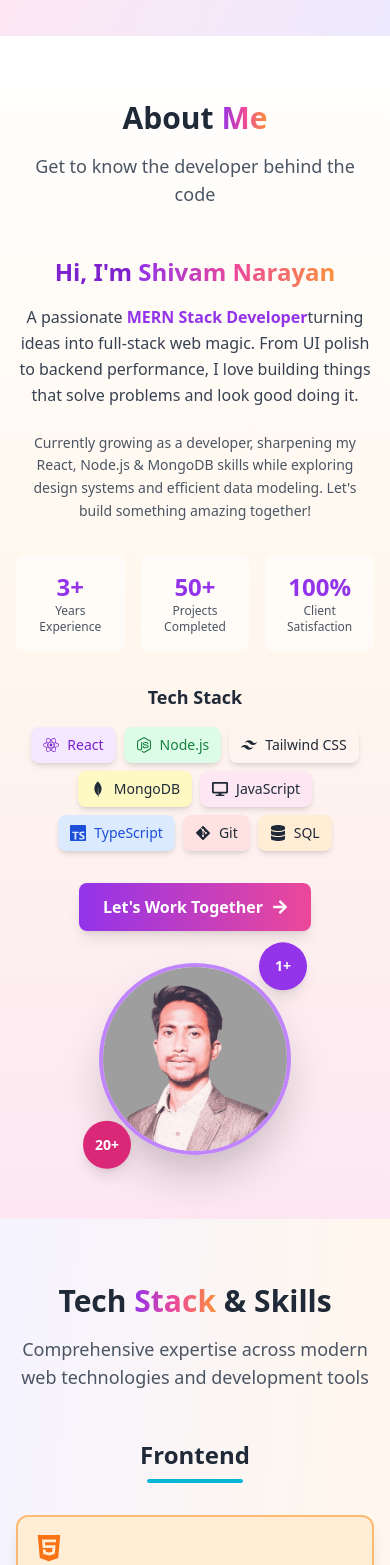
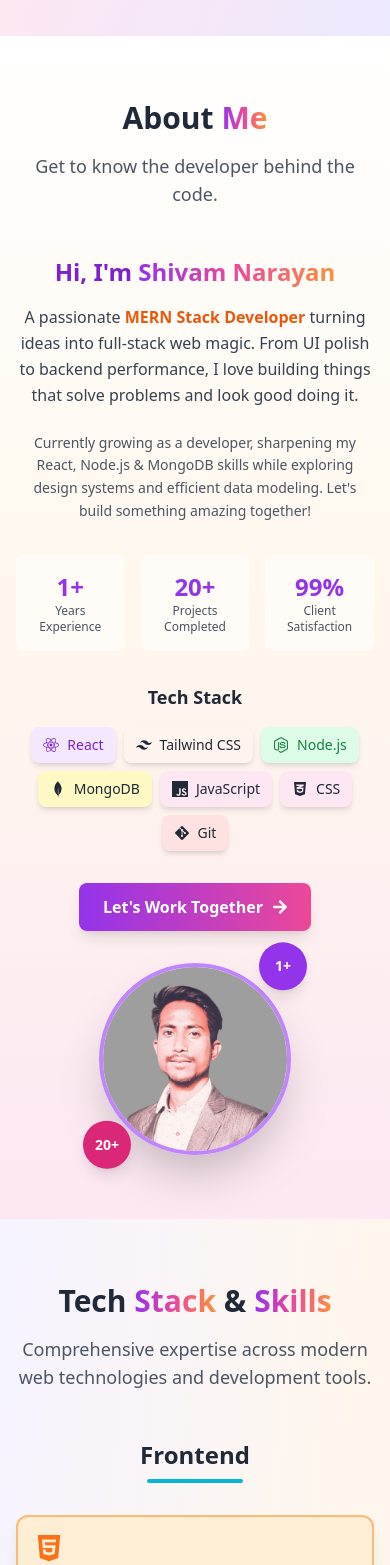
Before and after one commit to Cvm0007/CVM-MERN, a React (Vite) app: page / in a window 390 px wide. Shown: the part 1042-2607 px from the top of the page. Built offline with nearby package versions, Linux system fonts and the light colour scheme.

Commit message:
6 : Fixed Animations - Home

```diff
--- a/src/components/About.jsx
+++ b/src/components/About.jsx
@@ -1,6 +1,6 @@
 import React from 'react';
 import { Link } from 'react-router-dom';
-import { FaReact, FaNodeJs, FaDatabase, FaDesktop, FaArrowRight, FaCode, FaGitAlt, FaHtml5, FaCss3Alt } from 'react-icons/fa';
+import { FaReact, FaNodeJs, FaDatabase, FaArrowRight, FaGitAlt, FaCss3Alt } from 'react-icons/fa';
 import { SiTailwindcss, SiMongodb, SiJavascript, SiTypescript } from 'react-icons/si';
 import { motion } from 'framer-motion';
 import { useTheme } from '../contexts/ThemeContext';
@@ -18,17 +18,19 @@ import { useTheme } from '../contexts/ThemeContext';
  */
 const About = () => {
   const { isDark } = useTheme();
+  const MotionLink = motion(Link);
 
   // Tech stack data for easier maintenance
   const techStack = [
     { icon: <FaReact />, name: 'React', color: 'purple' },
+    { icon: <SiTailwindcss />, name: 'Tailwind CSS', color: 'indigo' },
     { icon: <FaNodeJs />, name: 'Node.js', color: 'green' },
-    { icon: <SiTailwindcss />, name: 'Tailwind CSS', color: 'indigo' },
     { icon: <SiMongodb />, name: 'MongoDB', color: 'yellow' },
-    { icon: <FaDesktop />, name: 'JavaScript', color: 'pink' },
-    { icon: <SiTypescript />, name: 'TypeScript', color: 'blue' },
+    { icon: <SiJavascript />, name: 'JavaScript', color: 'pink' },
+    { icon: <FaCss3Alt />, name: 'CSS', color: 'pink' },
+    // { icon: <SiTypescript />, name: 'TypeScript', color: 'blue' },
     { icon: <FaGitAlt />, name: 'Git', color: 'red' },
-    { icon: <FaDatabase />, name: 'SQL', color: 'orange' }
+    // { icon: <FaDatabase />, name: 'SQL', color: 'orange' }
   ];
 
   return (
@@ -57,7 +59,7 @@ const About = () => {
           <p className={`text-lg sm:text-xl max-w-2xl mx-auto ${
             isDark ? 'text-gray-400' : 'text-gray-600'
           }`}>
-            Get to know the developer behind the code
+            Get to know the developer behind the code.
           </p>
         </motion.div>
 
@@ -87,14 +89,14 @@ const About = () => {
                 transition={{ duration: 0.3 }}
               >
                 <img
-                  src="./Shivam.png" // Replace with your real image
+                  src="./Shivam.png" // Replace with real image
                   alt="Shivam Avatar"
                   className="object-cover w-full h-full"
                 />
 
                 {/* Animated Border */}
                 <motion.div
-                  className={`absolute inset-0 rounded-full border-4 ${
+                  className={`absolute inset-0 rounded-full border-8 ${
                     isDark ? 'border-purple-400' : 'border-purple-300'
                   }`}
                   animate={{ scale: [1, 1.1, 1] }}
@@ -139,8 +141,8 @@ const About = () => {
               <p className={`text-base sm:text-lg mb-6 leading-relaxed ${
                 isDark ? 'text-gray-300' : 'text-gray-700'
               }`}>
-                A passionate <span className={`font-semibold ${isDark ? 'text-purple-400' : 'text-purple-600'}`}>MERN Stack Developer</span>
-                turning ideas into full-stack web magic. From UI polish to backend performance, I love building things
+                A passionate <span className={`font-semibold ${isDark ? 'text-orange-400' : 'text-orange-600'}`}>MERN Stack Developer </span>
+                  turning ideas into full-stack web magic. From UI polish to backend performance, I love building things
                 that solve problems and look good doing it.
               </p>
             </motion.div>
@@ -168,9 +170,9 @@ const About = () => {
               className="grid grid-cols-3 gap-4 mb-8"
             >
               {[
-                { number: '3+', label: 'Years Experience' },
-                { number: '50+', label: 'Projects Completed' },
-                { number: '100%', label: 'Client Satisfaction' }
+                { number: '1+', label: 'Years Experience' },
+                { number: '20+', label: 'Projects Completed' },
+                { number: '99%', label: 'Client Satisfaction' }
               ].map((stat, index) => (
                 <motion.div
                   key={index}
@@ -211,12 +213,12 @@ const About = () => {
                 {techStack.map((tech, index) => (
                   <motion.span
                     key={tech.name}
-                    className={`flex items-center gap-2 px-3 py-2 rounded-lg shadow-md hover:shadow-lg transition-all duration-300 ${
+                    className={`flex items-center gap-2 px-3 py-2 rounded-lg shadow-md hover:shadow-lg transition-all duration-300 hover:animate-pulse ${
                       isDark
                         ? `text-${tech.color}-300 bg-${tech.color}-900/30 border border-${tech.color}-700`
                         : `text-${tech.color}-700 bg-${tech.color}-100`
                     }`}
-                    whileHover={{ scale: 1.05, y: -2 }}
+                    // whileHover={{ scale: 1.05, y: -2 }}
                     whileTap={{ scale: 0.95 }}
                     initial={{ opacity: 0, scale: 0.8 }}
                     animate={{ opacity: 1, scale: 1 }}
@@ -230,15 +232,15 @@ const About = () => {
             </motion.div>
 
             {/* Contact Me CTA - Enhanced button */}
-            <motion.a
+            <MotionLink
               to="/contact"
               initial={{ opacity: 0, y: 20 }}
               whileInView={{ opacity: 1, y: 0 }}
-              transition={{ duration: 0.6, delay: 0.6 }}
+              // transition={{ duration: 0.6, delay: 0.6 }}
               viewport={{ once: true }}
-              whileHover={{ scale: 1.05, y: -2 }}
+              whileHover={{ scale: 1.05, rotate: 5 }}
               whileTap={{ scale: 0.95 }}
-              className="inline-flex items-center gap-2 px-6 sm:px-8 py-3 sm:py-4 bg-gradient-to-r from-purple-600 to-pink-500 text-white rounded-lg shadow-lg hover:from-purple-700 hover:to-pink-600 hover:shadow-xl transition-all duration-300 font-semibold"
+              className="inline-flex items-center gap-2 px-6 sm:px-8 py-3 sm:py-4 bg-gradient-to-r from-purple-600 to-pink-500 text-white rounded-lg shadow-lg hover:from-purple-700 hover:to-pink-600 hover:shadow-xl transition-all duration-300 font-semibold hover:animate-pulse"
             >
               Let's Work Together
               <motion.div
@@ -247,7 +249,7 @@ const About = () => {
               >
                 <FaArrowRight />
               </motion.div>
-            </motion.a>
+            </MotionLink>
           </div>
         </motion.div>
       </div>
--- a/src/components/Hero.jsx
+++ b/src/components/Hero.jsx
@@ -151,7 +151,8 @@ const Hero = () => {
               <motion.a
                 href="/Shivam_Narayan_MERN.pdf"
                 download
-                whileHover={{ scale: 1.05, rotate: -5 }}
+                initial={{ opacity: 1, rotate: 180 }}
+                whileHover={{ scale: 1.05, rotate: 0 }}
                 whileTap={{ scale: 0.95 }}
                 className={`px-6 sm:px-8 py-3 sm:py-4 font-semibold rounded-lg shadow hover:shadow-md transition-all duration-300 text-center animate-glow ${
                   isDark
--- a/src/components/Skills.jsx
+++ b/src/components/Skills.jsx
@@ -1,8 +1,8 @@
 // src/components/Skills.jsx
 import React from 'react';
 import { motion } from 'framer-motion';
-import { FaHtml5, FaCss3Alt, FaJs, FaReact, FaNodeJs, FaDatabase, FaGitAlt, FaGithub, FaDocker, FaAws, FaFigma, FaPython } from 'react-icons/fa';
-import { SiTailwindcss, SiMongodb, SiTypescript, SiRedux, SiNextdotjs, SiGraphql, SiPostgresql, SiRedis } from 'react-icons/si';
+import { FaHtml5, FaCss3Alt, FaJs, FaReact, FaNodeJs, FaGitAlt, FaGithub, FaDocker, FaAws, FaFigma, FaPython } from 'react-icons/fa';
+import { SiTailwindcss, SiMongodb, SiPostgresql, SiRedis, SiPhp, SiBookstack } from 'react-icons/si';
 import { useTheme } from '../contexts/ThemeContext';
 
 /**
@@ -26,7 +26,7 @@ const Skills = () => {
       icon: <FaHtml5 />,
       name: 'HTML5',
       category: 'Frontend',
-      level: 95,
+      level: 72,
       color: 'text-orange-500',
       darkColor: 'text-orange-400',
       bgColor: 'bg-orange-100 dark:bg-orange-900/20',
@@ -36,7 +36,7 @@ const Skills = () => {
       icon: <FaCss3Alt />,
       name: 'CSS3',
       category: 'Frontend',
-      level: 90,
+      level: 64,
       color: 'text-blue-500',
       darkColor: 'text-blue-400',
       bgColor: 'bg-blue-100 dark:bg-blue-900/20',
@@ -46,57 +46,57 @@ const Skills = () => {
       icon: <FaJs />,
       name: 'JavaScript',
       category: 'Frontend',
-      level: 92,
+      level: 86,
       color: 'text-yellow-500',
       darkColor: 'text-yellow-400',
       bgColor: 'bg-yellow-100 dark:bg-yellow-900/20',
       borderColor: 'border-yellow-300 dark:border-yellow-600'
     },
-    {
-      icon: <SiTypescript />,
-      name: 'TypeScript',
-      category: 'Frontend',
-      level: 85,
-      color: 'text-blue-600',
-      darkColor: 'text-blue-400',
-      bgColor: 'bg-blue-100 dark:bg-blue-900/20',
-      borderColor: 'border-blue-300 dark:border-blue-600'
-    },
+    // {
+    //   icon: <SiTypescript />,
+    //   name: 'TypeScript',
+    //   category: 'Frontend',
+    //   level: 85,
+    //   color: 'text-blue-600',
+    //   darkColor: 'text-blue-400',
+    //   bgColor: 'bg-blue-100 dark:bg-blue-900/20',
+    //   borderColor: 'border-blue-300 dark:border-blue-600'
+    // },
     {
       icon: <FaReact />,
       name: 'React.js',
       category: 'Frontend',
-      level: 94,
+      level: 68,
       color: 'text-cyan-400',
       darkColor: 'text-cyan-300',
       bgColor: 'bg-cyan-100 dark:bg-cyan-900/20',
       borderColor: 'border-cyan-300 dark:border-cyan-600'
     },
-    {
-      icon: <SiNextdotjs />,
-      name: 'Next.js',
-      category: 'Frontend',
-      level: 88,
-      color: 'text-gray-800',
-      darkColor: 'text-gray-300',
-      bgColor: 'bg-gray-100 dark:bg-gray-800/50',
-      borderColor: 'border-gray-300 dark:border-gray-600'
-    },
-    {
-      icon: <SiRedux />,
-      name: 'Redux',
-      category: 'Frontend',
-      level: 86,
-      color: 'text-purple-600',
-      darkColor: 'text-purple-400',
-      bgColor: 'bg-purple-100 dark:bg-purple-900/20',
-      borderColor: 'border-purple-300 dark:border-purple-600'
-    },
+    // {
+    //   icon: <SiNextdotjs />,
+    //   name: 'Next.js',
+    //   category: 'Frontend',
+    //   level: 88,
+    //   color: 'text-gray-800',
+    //   darkColor: 'text-gray-300',
+    //   bgColor: 'bg-gray-100 dark:bg-gray-800/50',
+    //   borderColor: 'border-gray-300 dark:border-gray-600'
+    // },
+    // {
+    //   icon: <SiRedux />,
+    //   name: 'Redux',
+    //   category: 'Frontend',
+    //   level: 86,
+    //   color: 'text-purple-600',
+    //   darkColor: 'text-purple-400',
+    //   bgColor: 'bg-purple-100 dark:bg-purple-900/20',
+    //   borderColor: 'border-purple-300 dark:border-purple-600'
+    // },
     {
       icon: <SiTailwindcss />,
       name: 'Tailwind CSS',
       category: 'Frontend',
-      level: 93,
+      level: 70,
       color: 'text-teal-500',
       darkColor: 'text-teal-400',
       bgColor: 'bg-teal-100 dark:bg-teal-900/20',
@@ -108,17 +108,17 @@ const Skills = () => {
       icon: <FaNodeJs />,
       name: 'Node.js',
       category: 'Backend',
-      level: 91,
+      level: 59,
       color: 'text-green-600',
       darkColor: 'text-green-400',
       bgColor: 'bg-green-100 dark:bg-green-900/20',
       borderColor: 'border-green-300 dark:border-green-600'
     },
     {
-      icon: <SiGraphql />,
-      name: 'GraphQL',
+      icon: <SiPhp />,
+      name: 'PHP',
       category: 'Backend',
-      level: 82,
+      level: 57,
       color: 'text-pink-600',
       darkColor: 'text-pink-400',
       bgColor: 'bg-pink-100 dark:bg-pink-900/20',
@@ -128,7 +128,7 @@ const Skills = () => {
       icon: <FaPython />,
       name: 'Python',
       category: 'Backend',
-      level: 78,
+      level: 55,
       color: 'text-blue-500',
       darkColor: 'text-blue-400',
       bgColor: 'bg-blue-100 dark:bg-blue-900/20',
@@ -140,7 +140,7 @@ const Skills = () => {
       icon: <SiMongodb />,
       name: 'MongoDB',
       category: 'Database',
-      level: 89,
+      level: 59,
       color: 'text-green-500',
       darkColor: 'text-green-400',
       bgColor: 'bg-green-100 dark:bg-green-900/20',
@@ -150,7 +150,7 @@ const Skills = () => {
       icon: <SiPostgresql />,
       name: 'PostgreSQL',
       category: 'Database',
-      level: 85,
+      level: 57,
       color: 'text-blue-700',
       darkColor: 'text-blue-400',
       bgColor: 'bg-blue-100 dark:bg-blue-900/20',
@@ -160,7 +160,7 @@ const Skills = () => {
       icon: <SiRedis />,
       name: 'Redis',
       category: 'Database',
-      level: 80,
+      level: 55,
       color: 'text-red-600',
       darkColor: 'text-red-400',
       bgColor: 'bg-red-100 dark:bg-red-900/20',
@@ -172,7 +172,7 @@ const Skills = () => {
       icon: <FaGitAlt />,
       name: 'Git',
       category: 'Tools',
-      level: 96,
+      level: 70,
       color: 'text-red-500',
       darkColor: 'text-red-400',
       bgColor: 'bg-red-100 dark:bg-red-900/20',
@@ -182,7 +182,7 @@ const Skills = () => {
       icon: <FaGithub />,
       name: 'GitHub',
       category: 'Tools',
-      level: 94,
+      level: 72,
       color: 'text-gray-700',
       darkColor: 'text-gray-300',
       bgColor: 'bg-gray-100 dark:bg-gray-800/50',
@@ -192,7 +192,7 @@ const Skills = () => {
       icon: <FaDocker />,
       name: 'Docker',
       category: 'Tools',
-      level: 83,
+      level: 54,
       color: 'text-blue-600',
       darkColor: 'text-blue-400',
       bgColor: 'bg-blue-100 dark:bg-blue-900/20',
@@ -202,22 +202,22 @@ const Skills = () => {
       icon: <FaAws />,
       name: 'AWS',
       category: 'Tools',
-      level: 76,
+      level: 56,
       color: 'text-orange-600',
       darkColor: 'text-orange-400',
       bgColor: 'bg-orange-100 dark:bg-orange-900/20',
       borderColor: 'border-orange-300 dark:border-orange-600'
-    },
-    {
-      icon: <FaFigma />,
-      name: 'Figma',
-      category: 'Tools',
-      level: 87,
-      color: 'text-purple-600',
-      darkColor: 'text-purple-400',
-      bgColor: 'bg-purple-100 dark:bg-purple-900/20',
-      borderColor: 'border-purple-300 dark:border-purple-600'
     }
+    // {
+    //   icon: <FaFigma />,
+    //   name: 'Figma',
+    //   category: 'Tools',
+    //   level: 68,
+    //   color: 'text-purple-600',
+    //   darkColor: 'text-purple-400',
+    //   bgColor: 'bg-purple-100 dark:bg-purple-900/20',
+    //   borderColor: 'border-purple-300 dark:border-purple-600'
+    // }
   ];
 
   // Group skills by category
@@ -247,12 +247,12 @@ const Skills = () => {
           <h2 className={`text-3xl sm:text-4xl lg:text-5xl font-extrabold mb-4 ${
             isDark ? 'text-white' : 'text-gray-800'
           }`}>
-            Tech <span className="bg-clip-text text-transparent bg-gradient-to-r from-purple-600 via-pink-500 to-orange-400">Stack</span> & Skills
+            Tech <span className="bg-clip-text text-transparent bg-gradient-to-r from-purple-600 via-pink-500 to-orange-400">Stack</span> & <span className="bg-clip-text text-transparent bg-gradient-to-r from-purple-600 via-pink-500 to-orange-400">Skills</span>
           </h2>
           <p className={`text-lg sm:text-xl max-w-2xl mx-auto ${
             isDark ? 'text-gray-400' : 'text-gray-600'
           }`}>
-            Comprehensive expertise across modern web technologies and development tools
+            Comprehensive expertise across modern web technologies and development tools.
           </p>
         </motion.div>
 
@@ -286,15 +286,15 @@ const Skills = () => {
                 {skills.map((skill, index) => (
                   <motion.div
                     key={skill.name}
-                    className={`group relative p-4 sm:p-6 rounded-xl shadow-lg hover:shadow-xl transition-all duration-300 border-2 ${skill.bgColor} ${skill.borderColor} backdrop-blur-sm`}
+                    className={`group relative p-4 sm:p-6 rounded-xl shadow-lg hover:shadow-xl transition-all duration-300 border-2 ${skill.bgColor} ${skill.borderColor} backdrop-blur-sm hover:animate-pulse`}
                     whileHover={{ scale: 1.05, y: -5 }}
                     whileTap={{ scale: 0.98 }}
                     initial={{ opacity: 0, scale: 0.9 }}
                     whileInView={{ opacity: 1, scale: 1 }}
                     viewport={{ once: true }}
                     transition={{
-                      delay: categoryIndex * 0.2 + index * 0.1,
-                      duration: 0.5
+                      delay: categoryIndex * 0.1 + index * 0.1,
+                      duration: 0.0,
                     }}
                   >
                     {/* Skill Icon */}
@@ -304,7 +304,7 @@ const Skills = () => {
 
                     {/* Skill Name */}
                     <h4 className={`text-sm sm:text-base font-bold mb-2 ${
-                      isDark ? 'text-white' : 'text-gray-800'
+                      isDark ? 'text-white' : 'text-gray-700'
                     }`}>
                       {skill.name}
                     </h4>
@@ -375,7 +375,7 @@ const Skills = () => {
         >
           <div className="text-center">
             <h4 className={`text-xl sm:text-2xl font-bold mb-4 ${
-              isDark ? 'text-white' : 'text-gray-800'
+              isDark ? 'text-orange-400' : 'text-orange-600'
             }`}>
               Always Learning & Growing
             </h4>
@@ -387,11 +387,11 @@ const Skills = () => {
             </p>
 
             {/* Learning Progress Indicators */}
-            <div className="grid grid-cols-1 sm:grid-cols-3 gap-4 mt-6">
+            <div className="grid grid-cols-1 sm:grid-cols-3 gap-4 mt-6 ">
               {[
-                { label: 'Courses Completed', value: '25+', icon: '📚' },
-                { label: 'Certificates', value: '12', icon: '🏆' },
-                { label: 'Learning Hours', value: '1000+', icon: '⏰' }
+                { label: 'Courses Completed', value: '11+', icon: '🎓' },
+                { label: 'Certificates', value: '9+', icon: '🏆' },
+                { label: 'Learning Hours', value: '1007+', icon: '⏰' }
               ].map((item, index) => (
                 <motion.div
                   key={item.label}
@@ -402,10 +402,10 @@ const Skills = () => {
                   initial={{ opacity: 0, y: 20 }}
                   whileInView={{ opacity: 1, y: 0 }}
                   viewport={{ once: true }}
-                  transition={{ delay: 1.2 + index * 0.1 }}
+                  transition={{ delay: 0.0 + index * 0.1 }}
                 >
                   <div className="text-2xl mb-2">{item.icon}</div>
-                  <div className={`text-xl sm:text-2xl font-bold ${
+                  <div className={`text-xl sm:text-2xl font-bold animate-glow ${
                     isDark ? 'text-purple-400' : 'text-purple-600'
                   }`}>
                     {item.value}
--- a/src/components/Testimonials.jsx
+++ b/src/components/Testimonials.jsx
@@ -123,12 +123,12 @@ const Testimonials = () => {
           <h2 className={`text-3xl sm:text-4xl lg:text-5xl font-extrabold mb-4 ${
             isDark ? 'text-white' : 'text-gray-800'
           }`}>
-            Client <span className="bg-clip-text text-transparent bg-gradient-to-r from-purple-600 via-pink-500 to-orange-400">Love</span> 💖
+            Client's <span className="bg-clip-text text-transparent bg-gradient-to-r from-purple-600 via-pink-500 to-orange-400">Love</span>
           </h2>
           <p className={`text-lg sm:text-xl max-w-2xl mx-auto ${
             isDark ? 'text-gray-400' : 'text-gray-600'
           }`}>
-            What my clients say about working with me
+            What my clients say about working with me..
           </p>
         </motion.div>
 
--- a/src/index.css
+++ b/src/index.css
@@ -1,9 +1,3 @@
-/**
- * Global Styles and Custom Animations
- *
- * This file contains global CSS rules and custom animations that complement Tailwind CSS.
- * Feel free to modify these values to customize animations and effects.
- */
 
 /* Tailwind CSS Directives */
 @tailwind base;
--- a/src/layouts/Footer.jsx
+++ b/src/layouts/Footer.jsx
@@ -1,5 +1,5 @@
 import React from "react";
-import { FaGithub, FaLinkedin, FaTwitter, FaEnvelope, FaCode, FaWhatsapp } from "react-icons/fa";
+import { FaGithub, FaLinkedin, FaEnvelope, FaCode, FaQuoteRight, FaQuoteLeft } from "react-icons/fa";
 import { Link } from "react-router-dom";
 import { motion } from "framer-motion";
 import GoToTop from "../components/GoToTop";
@@ -46,7 +46,9 @@ const Footer = () => {
           </p>
           <p className="text-gray-600 dark:text-gray-400 text-sm">
             Creating meaningful digital experiences with passion and precision.<br/>
-            <span className="text-sm bg-gradient-to-r from-purple-600 via-pink-500 to-orange-400 bg-clip-text text-transparent animate-pulse">" One Soulful line of <b>Code</b> at a Time "</span>
+            <FaQuoteLeft className="inline-block mb-1 text-purple-600 dark:text-purple-400" />
+            <span className="text-sm bg-gradient-to-r from-purple-600 via-pink-500 to-orange-400 bg-clip-text text-transparent animate-pulse"> One soulful line of <b>Code</b> at a time </span>
+            <FaQuoteRight className="inline-block mt-1 text-purple-600 dark:text-purple-400" />
           </p>
         </motion.div>
 
```
Also changed, not shown: src/components/WorkFlow.jsx (+5 -5 lines).
